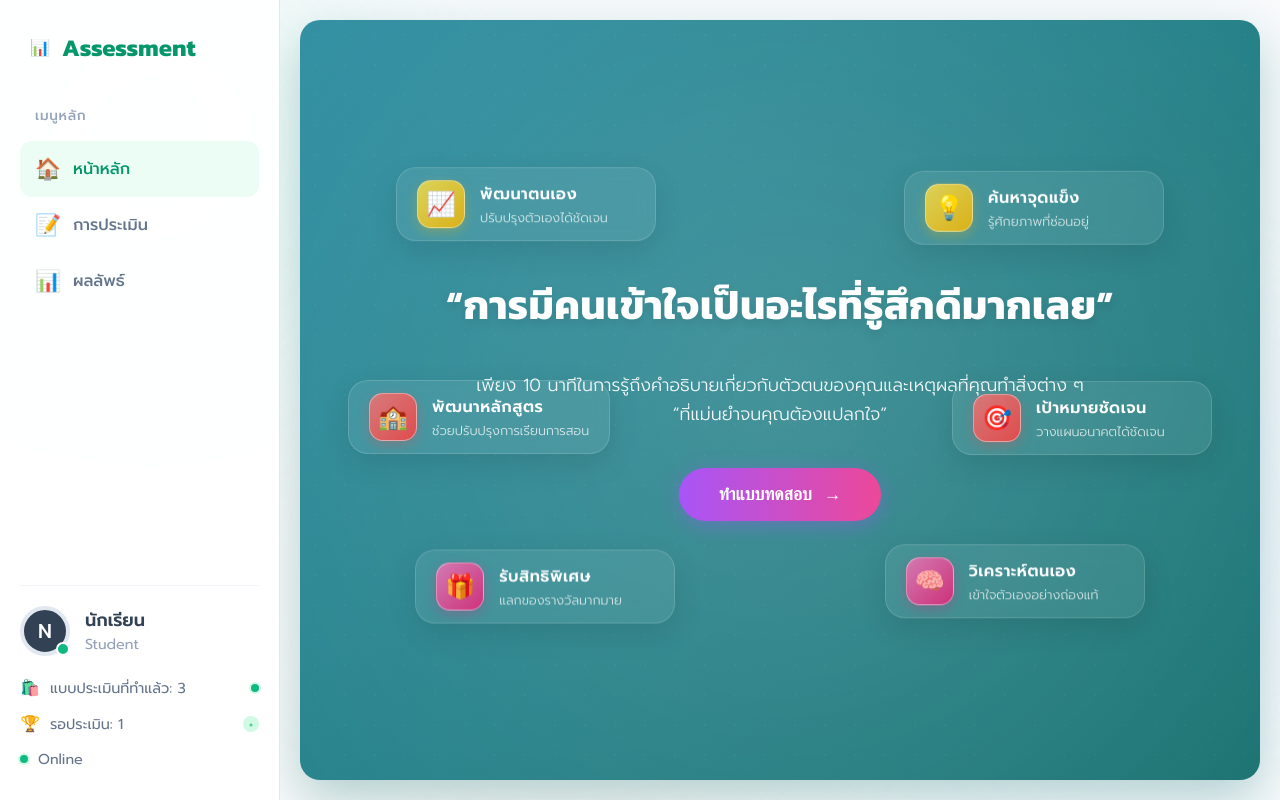
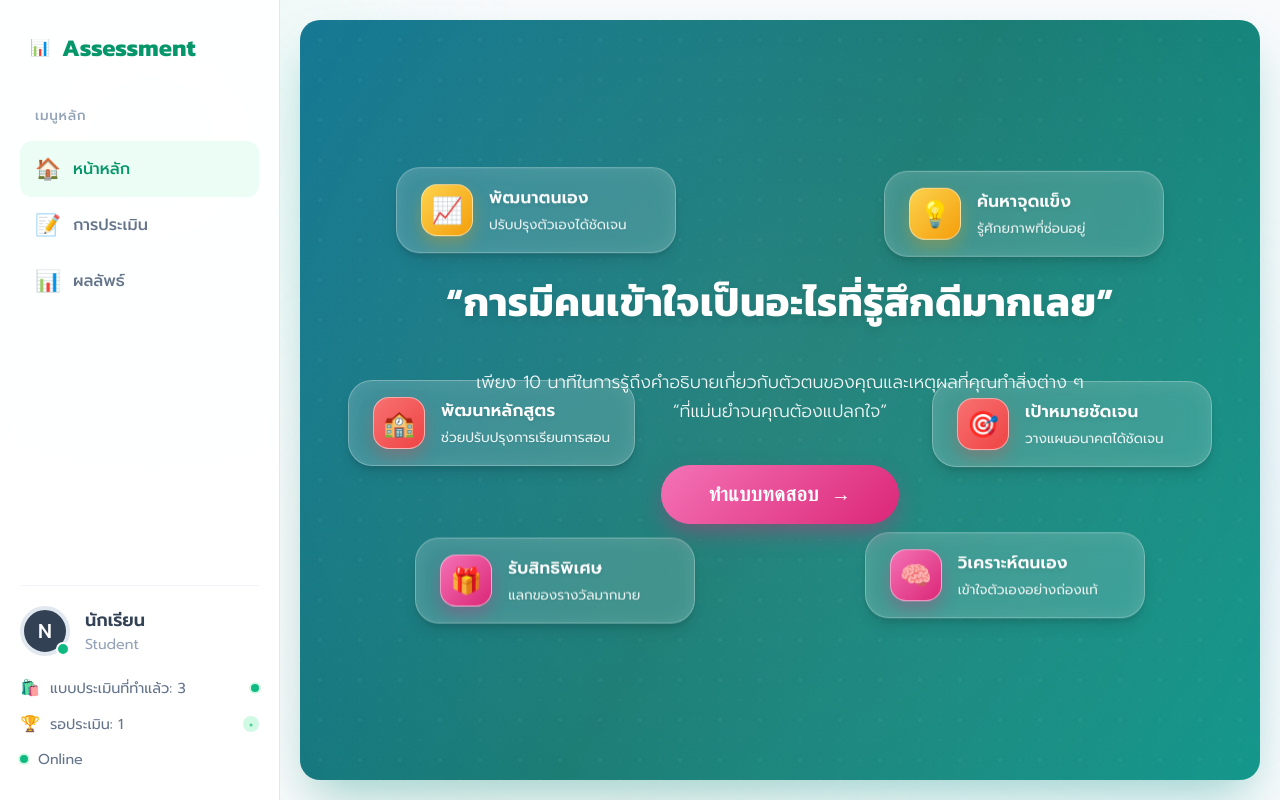
Before and after one commit to Non2412/Assessment_fontend, a Next.js app: page / in a window 1280 px wide. Built offline with nearby package versions, Linux system fonts and the light colour scheme.

Commit message:
dashboard customer

```diff
--- a/src/app/globals.css
+++ b/src/app/globals.css
@@ -318,7 +318,8 @@ body {
 
 /* Hero Banner with Pattern */
 .hero-banner {
-  background: linear-gradient(135deg, #2D8EA1 0%, #17716f 100%);
+  /* Richer, deeper gradient */
+  background: linear-gradient(120deg, #0e7490 0%, #0f766e 50%, #0d9488 100%);
   border-radius: 20px;
   padding: 100px 40px;
   min-height: calc(100vh - 40px);
@@ -330,7 +331,7 @@ body {
   color: white;
   position: relative;
   overflow: hidden;
-  box-shadow: 0 20px 50px rgba(23, 113, 111, 0.3);
+  box-shadow: 0 25px 50px -12px rgba(13, 148, 136, 0.4);
 }
 
 .hero-banner::before {
@@ -340,21 +341,24 @@ body {
   left: 0;
   width: 100%;
   height: 100%;
-  background-image: radial-gradient(rgba(255, 255, 255, 0.1) 1px, transparent 1px);
-  background-size: 30px 30px;
-  opacity: 0.3;
+  background-image:
+    radial-gradient(rgba(255, 255, 255, 0.15) 1.5px, transparent 1.5px),
+    radial-gradient(rgba(255, 255, 255, 0.1) 1px, transparent 1px);
+  background-size: 40px 40px, 20px 20px;
+  background-position: 0 0, 10px 10px;
+  opacity: 0.4;
   pointer-events: none;
 }
 
 .hero-banner::after {
   content: '';
   position: absolute;
-  top: -50%;
-  right: -50%;
-  width: 200%;
-  height: 200%;
-  background: radial-gradient(circle, rgba(255, 255, 255, 0.15) 0%, transparent 60%);
-  animation: rotate 60s linear infinite;
+  top: -60%;
+  right: -60%;
+  width: 220%;
+  height: 220%;
+  background: radial-gradient(circle, rgba(255, 255, 255, 0.1) 0%, transparent 65%);
+  animation: rotate 80s linear infinite;
   pointer-events: none;
   z-index: 1;
 }
@@ -371,26 +375,29 @@ body {
 
 /* Premium CTA Button */
 .hero-btn {
-  background: linear-gradient(90deg, #A855F7 0%, #EC4899 100%);
+  background: linear-gradient(135deg, #f472b6 0%, #db2777 100%);
+  /* Pink gradient */
   color: white;
   border: none;
-  padding: 16px 40px;
+  padding: 18px 48px;
   border-radius: 50px;
-  font-size: 1.1em;
-  font-weight: 600;
+  font-size: 1.25em;
+  font-weight: 700;
   cursor: pointer;
   display: flex;
   align-items: center;
   gap: 12px;
-  transition: all 0.3s ease;
-  box-shadow: 0 4px 20px rgba(168, 85, 247, 0.4);
+  transition: all 0.3s cubic-bezier(0.4, 0, 0.2, 1);
+  box-shadow: 0 10px 25px -5px rgba(219, 39, 119, 0.5);
   position: relative;
   overflow: hidden;
+  letter-spacing: 0.5px;
 }
 
 .hero-btn:hover {
-  transform: translateY(-2px) scale(1.05);
-  box-shadow: 0 10px 30px rgba(236, 72, 153, 0.5);
+  transform: translateY(-4px) scale(1.02);
+  box-shadow: 0 20px 30px -10px rgba(219, 39, 119, 0.6);
+  background: linear-gradient(135deg, #f68af3 0%, #be185d 100%);
 }
 
 .hero-btn::after {
@@ -422,63 +429,69 @@ body {
 
 .floating-card {
   position: absolute;
-  background: rgba(255, 255, 255, 0.08);
-  /* More transparent */
-  backdrop-filter: blur(8px);
-  -webkit-backdrop-filter: blur(8px);
-  border: 1px solid rgba(255, 255, 255, 0.15);
-  /* More subtle border */
-  padding: 12px 20px;
-  border-radius: 20px;
+  background: rgba(255, 255, 255, 0.15);
+  /* Slightly clearer */
+  backdrop-filter: blur(12px);
+  -webkit-backdrop-filter: blur(12px);
+  border: 1px solid rgba(255, 255, 255, 0.3);
+  padding: 16px 24px;
+  border-radius: 24px;
   display: flex;
   align-items: center;
-  gap: 15px;
-  box-shadow: 0 10px 30px rgba(0, 0, 0, 0.1);
+  gap: 16px;
+  box-shadow:
+    0 4px 6px -1px rgba(0, 0, 0, 0.1),
+    0 10px 15px -3px rgba(0, 0, 0, 0.1),
+    inset 0 0 20px rgba(255, 255, 255, 0.1);
+  /* Inner glow */
   color: white;
-  min-width: 260px;
+  min-width: 280px;
   animation: floatCard 6s ease-in-out infinite;
-  transition: transform 0.3s ease;
+  transition: all 0.3s ease;
 }
 
 .floating-card:hover {
-  background: rgba(255, 255, 255, 0.2);
+  background: rgba(255, 255, 255, 0.25);
   transform: scale(1.05);
   z-index: 20;
-  border-color: rgba(255, 255, 255, 0.5);
+  border-color: rgba(255, 255, 255, 0.6);
+  box-shadow:
+    0 20px 25px -5px rgba(0, 0, 0, 0.1),
+    0 10px 10px -5px rgba(0, 0, 0, 0.04),
+    inset 0 0 20px rgba(255, 255, 255, 0.2);
 }
 
 .float-icon {
-  font-size: 1.5em;
-  background: rgba(255, 255, 255, 0.2);
-  width: 48px;
-  height: 48px;
-  border-radius: 14px;
-  /* Slightly softer radius */
+  font-size: 1.6em;
+  width: 52px;
+  height: 52px;
+  border-radius: 16px;
   display: flex;
   align-items: center;
   justify-content: center;
   backdrop-filter: blur(5px);
   position: relative;
   overflow: hidden;
+  flex-shrink: 0;
 }
 
-/* Icon Color Variants */
+/* Icon Color Variants - Enhanced */
 .float-icon.icon-yellow {
-  background: linear-gradient(135deg, rgba(253, 224, 71, 0.8) 0%, rgba(234, 179, 8, 0.9) 100%);
-  border: 1px solid rgba(255, 255, 255, 0.4);
-  box-shadow: 0 4px 12px rgba(234, 179, 8, 0.3);
+  background: linear-gradient(135deg, #fcd34d 0%, #f59e0b 100%);
+  border: 1px solid rgba(255, 255, 255, 0.5);
+  box-shadow: 0 8px 16px rgba(245, 158, 11, 0.3);
 }
 
 .float-icon.icon-red {
-  background: linear-gradient(135deg, rgba(248, 113, 113, 0.8) 0%, rgba(239, 68, 68, 0.9) 100%);
-  border: 1px solid rgba(255, 255, 255, 0.4);
-  box-shadow: 0 4px 12px rgba(239, 68, 68, 0.3);
+  background: linear-gradient(135deg, #f87171 0%, #ef4444 100%);
+  border: 1px solid rgba(255, 255, 255, 0.5);
+  box-shadow: 0 8px 16px rgba(239, 68, 68, 0.3);
 }
 
 .float-icon.icon-pink {
-  background: linear-gradient(135deg, rgba(244, 114, 182, 0.8) 0%, rgba(219, 39, 119, 0.9) 100%);
-  border: 1px solid rgba(255, 255, 255, 0.4);
-  box-shadow: 0 4px 12px rgba(219, 39, 119, 0.3);
+  background: linear-gradient(135deg, #f472b6 0%, #db2777 100%);
+  border: 1px solid rgba(255, 255, 255, 0.5);
+  box-shadow: 0 8px 16px rgba(219, 39, 119, 0.3);
 }
 
 .float-text {
@@ -488,16 +501,18 @@ body {
 }
 
 .float-text strong {
-  font-size: 1em;
-  font-weight: 600;
-  margin-bottom: 2px;
-  letter-spacing: 0.5px;
+  font-size: 1.05em;
+  font-weight: 700;
+  margin-bottom: 4px;
+  letter-spacing: 0.3px;
+  text-shadow: 0 2px 4px rgba(0, 0, 0, 0.1);
 }
 
 .float-text span {
-  font-size: 0.8em;
-  opacity: 0.8;
-  font-weight: 300;
+  font-size: 0.85em;
+  opacity: 0.9;
+  font-weight: 400;
+  text-shadow: 0 1px 2px rgba(0, 0, 0, 0.1);
 }
 
 /* Specific Positions & Delays (Right Side) */
```
